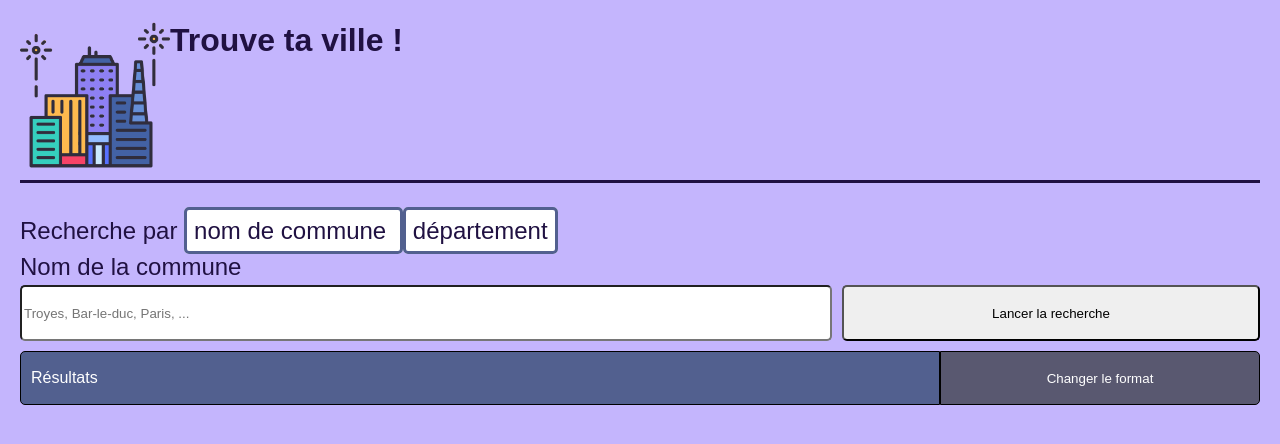
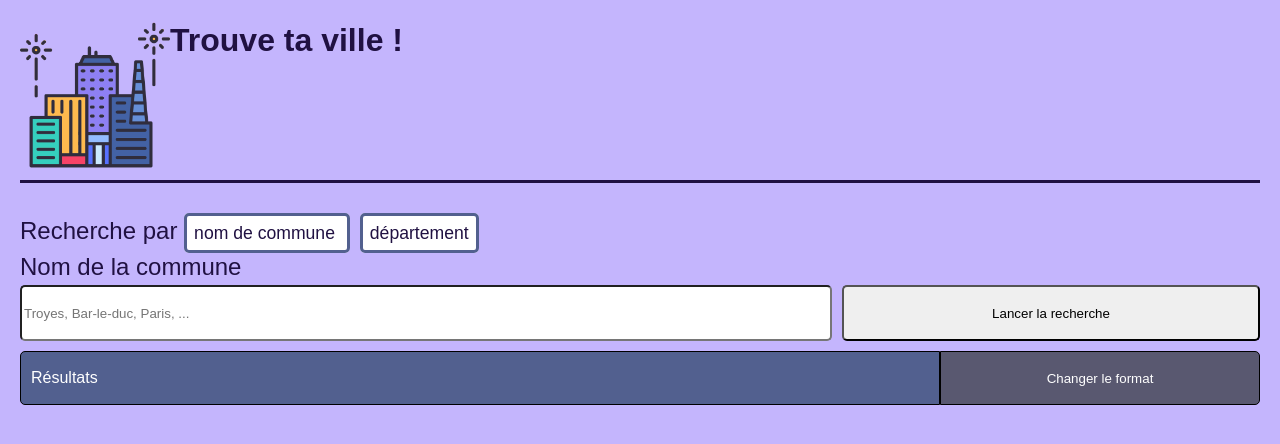
Before and after one commit to Camille-Chartrain/Trouve-ta-ville, a React app: page / in a window 1280 px wide. Built offline with nearby package versions, Linux system fonts and the light colour scheme.

Commit message:
application avec loader et formatage

```diff
--- a/src/styles/style.scss
+++ b/src/styles/style.scss
@@ -122,11 +122,13 @@ form{
     }
 }
 .buttonChoice{
+    font-size: 1.10rem;
     padding: 7px;
     background-color: white;
     border-radius: 5px ;
     border: solid 3px rgb(82, 96, 143);
     box-sizing: content-box;
+    margin-right: 10px;
     &:hover{
         background-color: rgb(82, 96, 143);
         color: white;
```
